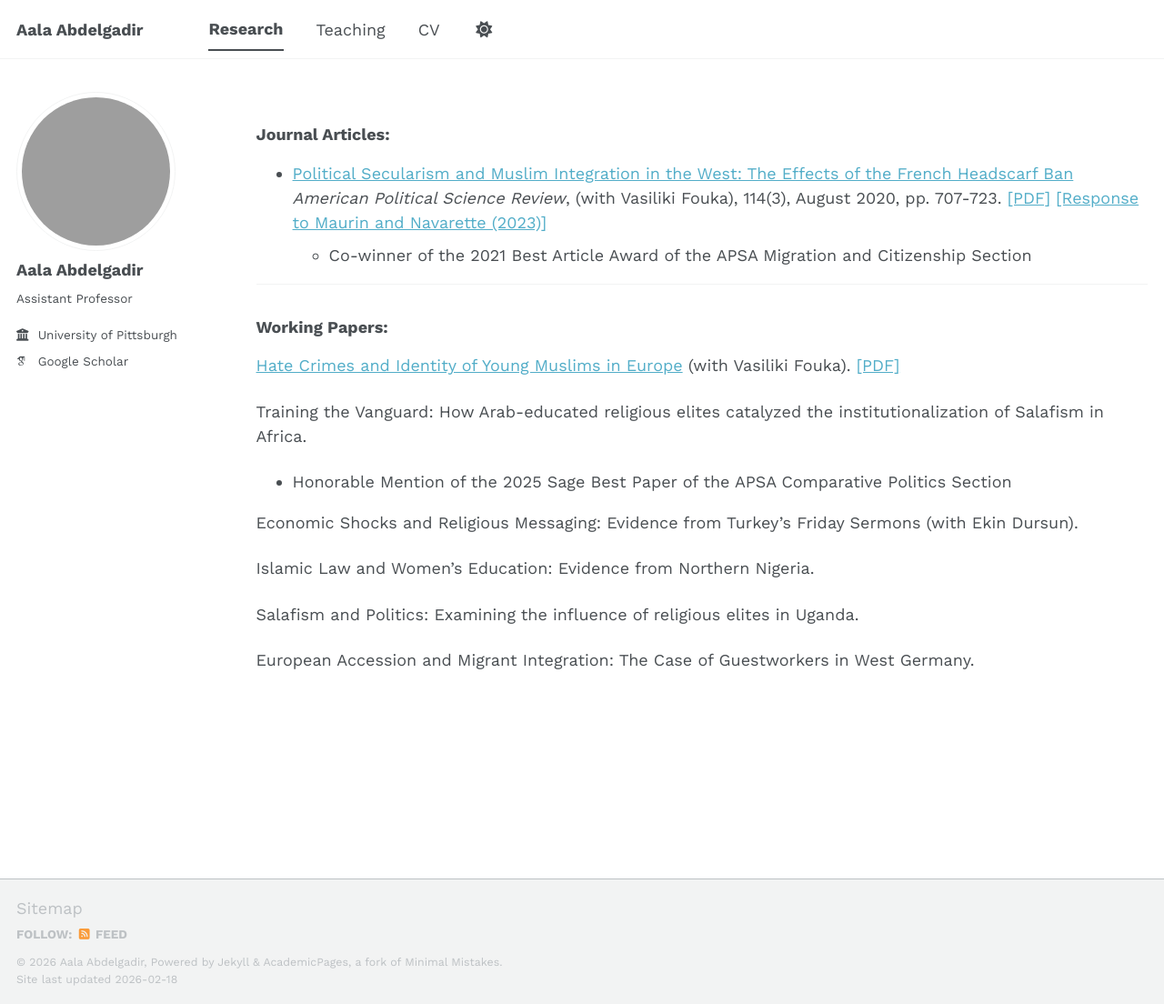
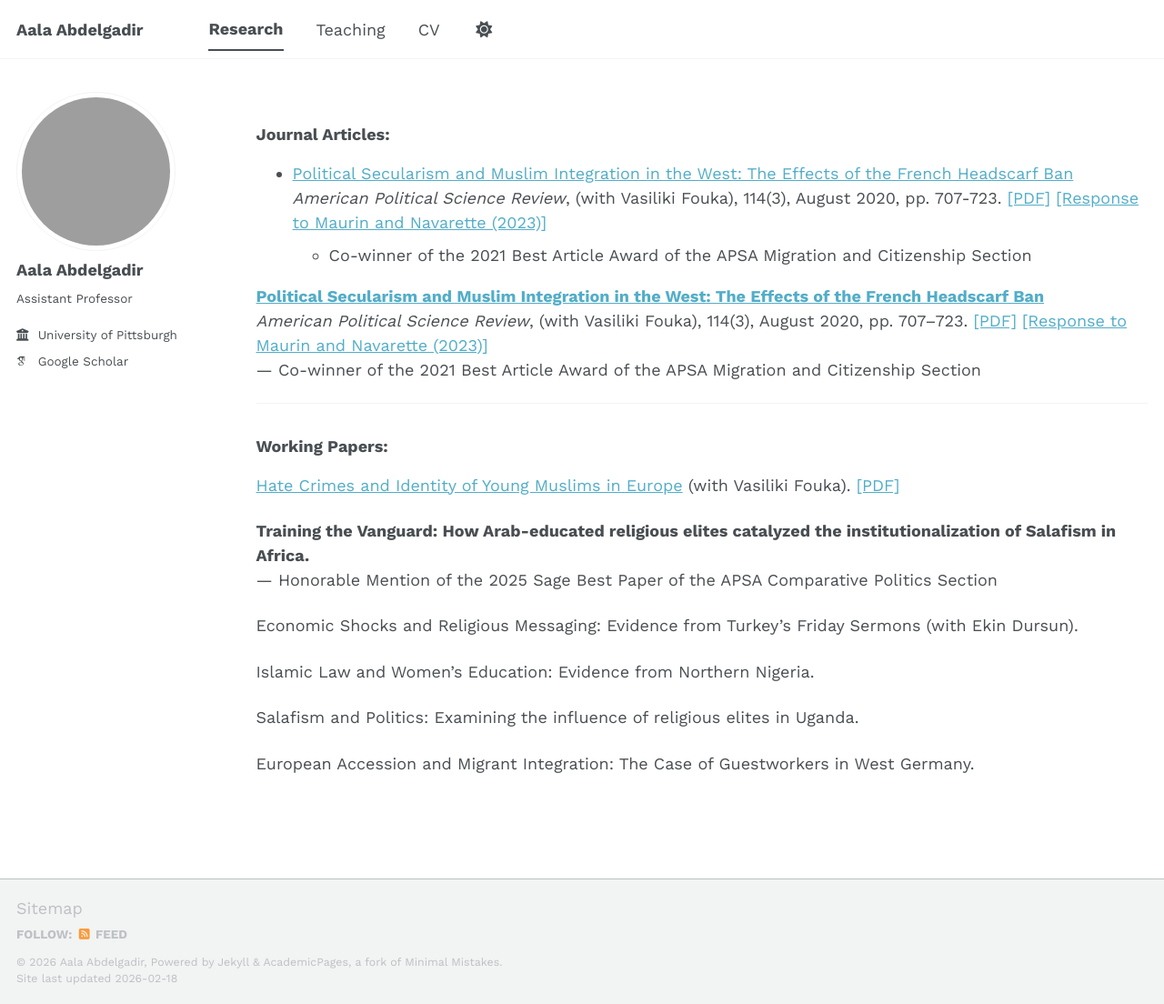
Before and after one commit to aabdelgadir/aabdelgadir.github.io, a Jekyll site: the page built from _pages/research.md, in a window 1280 px wide and 1104 px high. Shown: the whole window at 91% size. Built offline with Jekyll 4.4.1, drawn with Linux system fonts in a browser that asks for light colours; some web fonts are replaced; a script bundle is joined from its source files by our own code; library files that are not in the unit come from our copies.

Commit message:
Update research.md

```diff
--- a/_pages/research.md
+++ b/_pages/research.md
@@ -7,9 +7,13 @@
 
 ### Journal Articles:
 
-- [Political Secularism and Muslim Integration in the West: The Effects of the French Headscarf Ban](https://www.cambridge.org/...)
+- [Political Secularism and Muslim Integration in the West: The Effects of the French Headscarf Ban](https://www.cambridge.org/core/journals/american-political-science-review/article/abs/political-secularism-and-muslim-integration-in-the-west-assessing-the-effects-of-the-french-headscarf-ban/2934B2DD5336FF53B8881F3F0C506B41)
   *American Political Science Review*, (with Vasiliki Fouka), 114(3), August 2020, pp. 707-723. [[PDF]](/files/secularism_french_ban.pdf) [[Response to Maurin and Navarette (2023)]](/files/secularism_french_ban_response.pdf)
   - Co-winner of the 2021 Best Article Award of the APSA Migration and Citizenship Section
+
+**[Political Secularism and Muslim Integration in the West: The Effects of the French Headscarf Ban](https://www.cambridge.org/core/journals/american-political-science-review/article/abs/political-secularism-and-muslim-integration-in-the-west-assessing-the-effects-of-the-french-headscarf-ban/2934B2DD5336FF53B8881F3F0C506B41)**
+*American Political Science Review*, (with Vasiliki Fouka), 114(3), August 2020, pp. 707–723. [[PDF]](/files/secularism_french_ban.pdf) [[Response to Maurin and Navarette (2023)]](/files/secularism_french_ban_response.pdf)
+<span class="award">— Co-winner of the 2021 Best Article Award of the APSA Migration and Citizenship Section</span>
 
 
 ---
@@ -18,8 +22,8 @@
 
 [Hate Crimes and Identity of Young Muslims in Europe]([url](https://osf.io/preprints/osf/9ekt4_v2)) (with Vasiliki Fouka). [[PDF]](/files/hate_crimes_identity.pdf)
 
-Training the Vanguard: How Arab-educated religious elites catalyzed the institutionalization of Salafism in Africa.
-  - Honorable Mention of the 2025 Sage Best Paper of the APSA Comparative Politics Section
+**Training the Vanguard: How Arab-educated religious elites catalyzed the institutionalization of Salafism in Africa.**
+<span class="award">— Honorable Mention of the 2025 Sage Best Paper of the APSA Comparative Politics Section
 
 Economic Shocks and Religious Messaging: Evidence from Turkey’s Friday Sermons (with Ekin Dursun).
 
```
